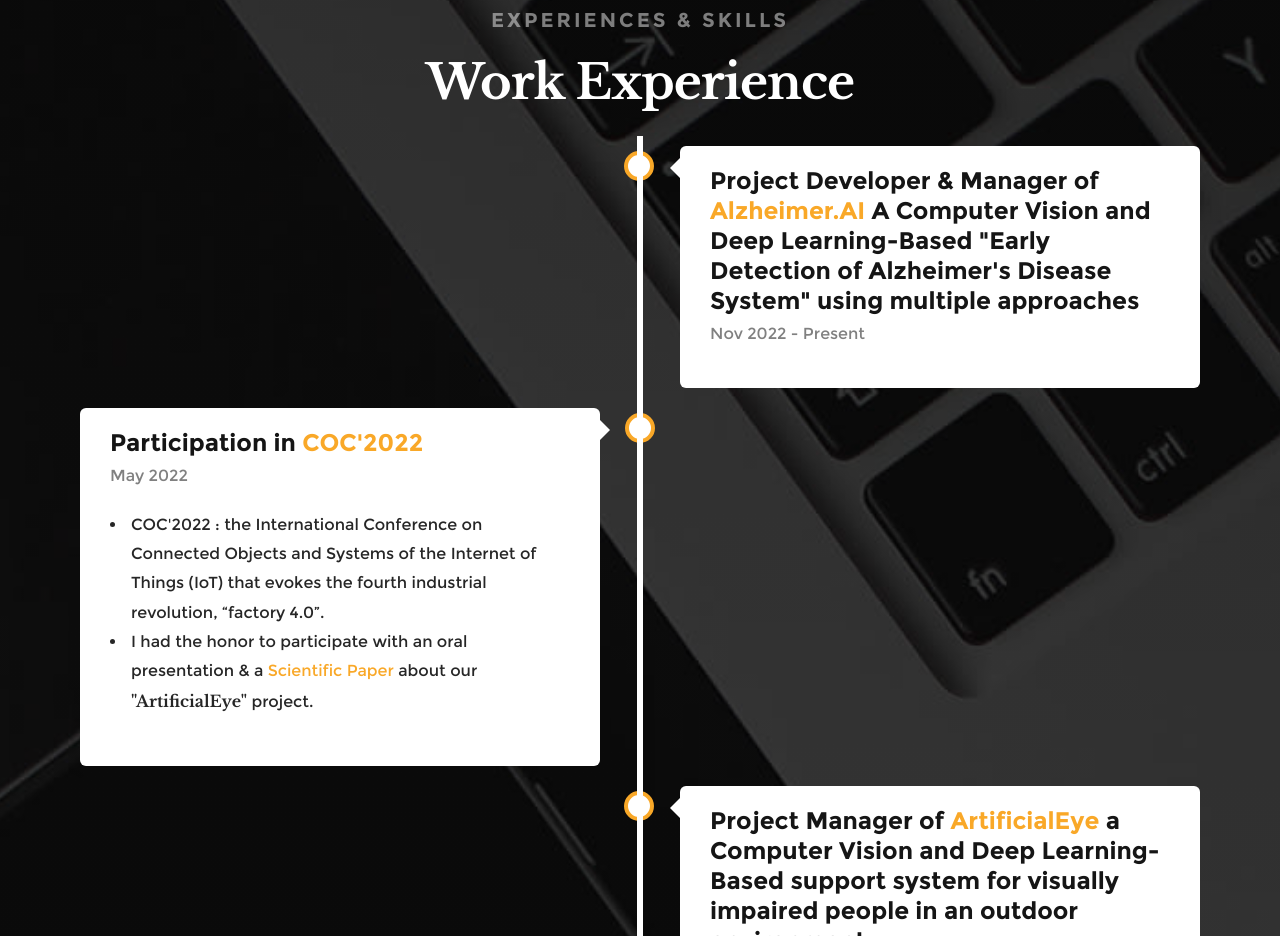
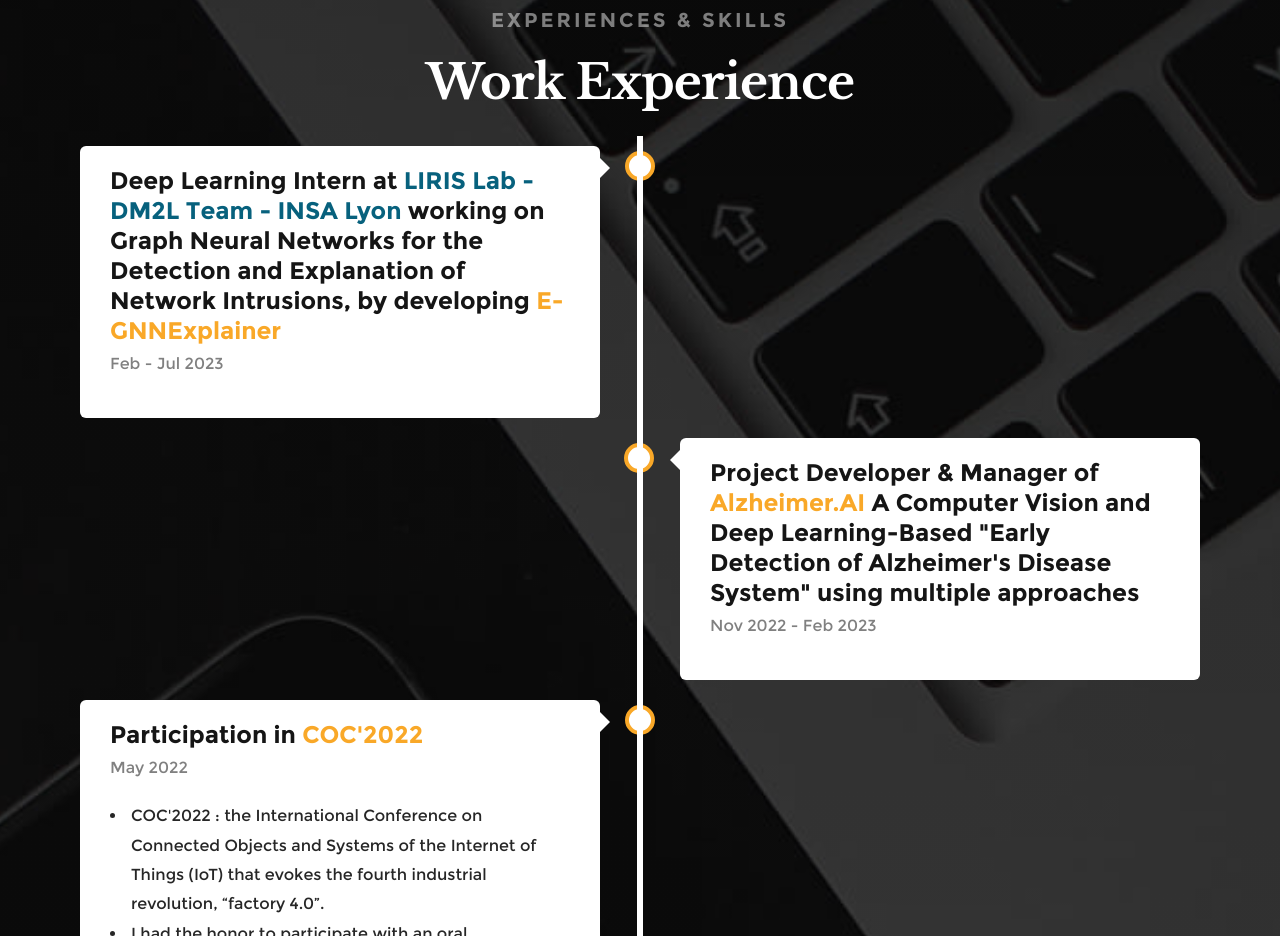
Before and after one commit to EagleEye1107/EagleEye1107.github.io, a plain HTML site: page index.html in a window 1280 px wide. Shown: the part 1892-2828 px from the top of the page. Drawn offline with Linux system fonts and the light colour scheme; files whose address does not match are found by name.

Commit message:
updted cv

```diff
--- a/index.html
+++ b/index.html
@@ -204,10 +204,18 @@
    			<h3 class="animate-this">Experiences & Skills</h3>
    			<h1 class="animate-this">Work Experience</h1>
 			<div class="timeline lead animate-this">
+				<div class="container left animate-this">
+					<div class="content animate-this">
+					  <h2>Deep Learning Intern at<a href="https://liris.cnrs.fr/en" target="_blank"> LIRIS Lab </a><a href="https://liris.cnrs.fr/equipe/dm2l" target="_blank">- DM2L Team -</a><a href="https://insa-lyon.fr/" target="_blank"> INSA Lyon </a>working on Graph Neural Networks for the Detection and Explanation of Network Intrusions, by developing <a href="https://github.com/EagleEye1107/E-GNNExplainer" target="_blank" style="color: #f9a828;">E-GNNExplainer</a></h2>
+					  <p class="pDate">Feb - Jul 2023</p>
+					</div>
+				</div>
+
+
 				<div class="container right animate-this">
 					<div class="content animate-this">
 					  <h2>Project Developer & Manager of <a href="https://github.com/EagleEye1107" target="_blank" style="color: #f9a828;">Alzheimer.AI</a> A Computer Vision and Deep Learning-Based "Early Detection of Alzheimer's Disease System" using multiple approaches</h2>
-					  <p class="pDate">Nov 2022 - Present</p>
+					  <p class="pDate">Nov 2022 - Feb 2023</p>
 					</div>
 				</div>
 
```
